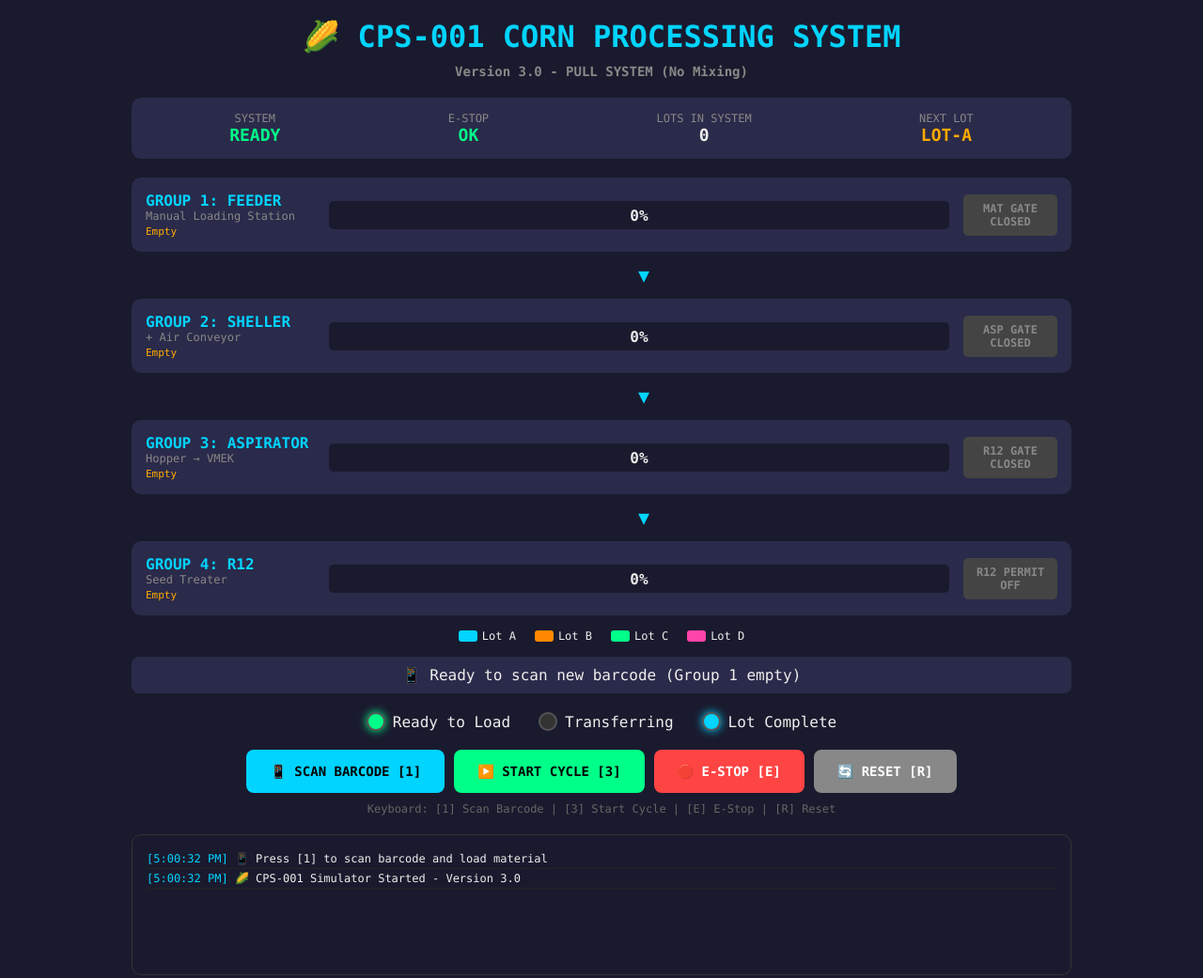
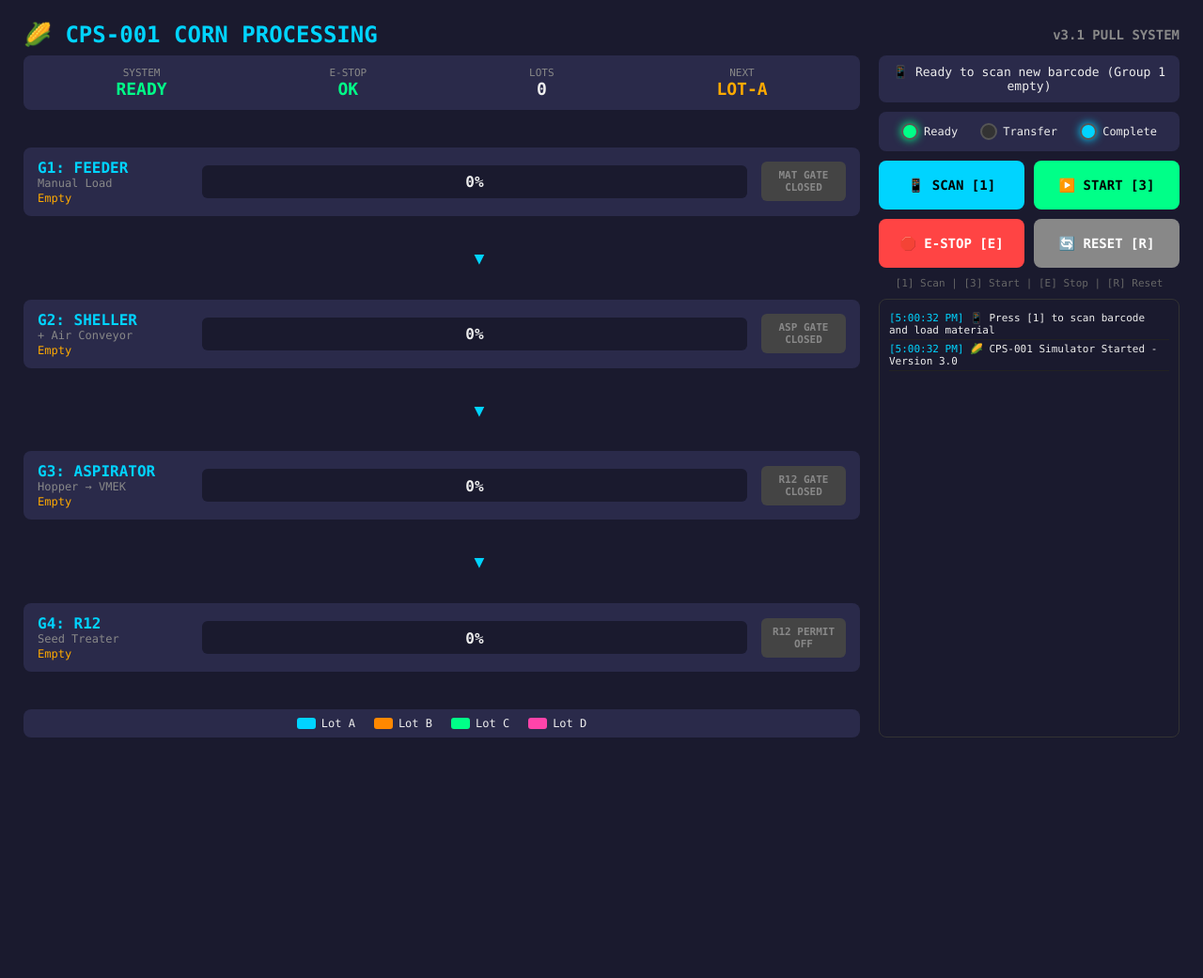
Before and after one commit to ddeje/Programa-PLC, a plain HTML site: page Programa PLC/simulator/cps_web_simulator.html in a window 1280 px wide. Shown: the whole page at 94% size. After the commit the page ends 800 px from the top, so only its background shows below. Drawn offline with Linux system fonts and the light colour scheme.

Commit message:
Simulator v3.2: Larger UI elements, better spacing

```diff
--- a/Programa PLC/simulator/cps_web_simulator.html
+++ b/Programa PLC/simulator/cps_web_simulator.html
@@ -6,44 +6,84 @@
     <title>CPS-001 Simulator - PULL SYSTEM v3</title>
     <style>
         * { box-sizing: border-box; margin: 0; padding: 0; }
-        body {
+        html, body {
             font-family: 'Consolas', 'Courier New', monospace;
             background: #1a1a2e;
             color: #eee;
-            min-height: 100vh;
-            padding: 20px;
+            height: 100vh;
+            overflow: hidden;
         }
-        .container { max-width: 1000px; margin: 0 auto; }
-        h1 { text-align: center; color: #00d4ff; margin-bottom: 10px; }
-        h2 { text-align: center; color: #888; font-size: 14px; margin-bottom: 20px; }
+        .container {
+            height: 100vh;
+            display: flex;
+            flex-direction: column;
+            padding: 15px 25px;
+        }
+        .header {
+            display: flex;
+            justify-content: space-between;
+            align-items: center;
+            padding: 8px 0;
+        }
+        .header h1 { color: #00d4ff; font-size: 24px; }
+        .header h2 { color: #888; font-size: 14px; }
+
+        .main-content {
+            display: flex;
+            flex: 1;
+            gap: 20px;
+            min-height: 0;
+        }
+
+        .left-panel {
+            flex: 2;
+            display: flex;
+            flex-direction: column;
+            gap: 8px;
+        }
+
+        .right-panel {
+            width: 320px;
+            display: flex;
+            flex-direction: column;
+            gap: 10px;
+        }
 
         .status-bar {
             display: flex; justify-content: space-around;
-            background: #2a2a4a; padding: 15px; border-radius: 10px;
-            margin-bottom: 20px;
+            background: #2a2a4a; padding: 12px; border-radius: 8px;
         }
         .status-item { text-align: center; }
-        .status-label { font-size: 12px; color: #888; }
+        .status-label { font-size: 11px; color: #888; }
         .status-value { font-size: 18px; font-weight: bold; }
         .status-ok { color: #00ff88; }
         .status-error { color: #ff4444; }
         .status-warning { color: #ffaa00; }
 
         .groups-container {
-            display: flex; flex-direction: column; gap: 10px;
+            display: flex;
+            flex-direction: column;
+            flex: 1;
+            justify-content: space-evenly;
+        }
+        .group-row {
+            display: flex;
+            align-items: center;
+            gap: 8px;
         }
         .group {
-            background: #2a2a4a; border-radius: 10px; padding: 15px;
+            background: #2a2a4a; border-radius: 8px; padding: 12px 15px;
             display: flex; align-items: center; gap: 15px;
+            flex: 1;
         }
-        .group-info { width: 180px; }
-        .group-name { font-weight: bold; color: #00d4ff; }
+        .group-info { width: 160px; }
+        .group-name { font-weight: bold; color: #00d4ff; font-size: 16px; }
         .group-desc { font-size: 12px; color: #888; }
-        .group-lot { font-size: 11px; color: #ffaa00; margin-top: 3px; }
+        .group-lot { font-size: 12px; color: #ffaa00; margin-top: 2px; }
 
         .progress-bar {
-            flex: 1; height: 30px; background: #1a1a2e;
-            border-radius: 5px; overflow: hidden; position: relative;
+            flex: 1; height: 35px; background: #1a1a2e;
+            border-radius: 6px; overflow: hidden; position: relative;
         }
         .progress-fill {
             height: 100%;
@@ -57,31 +97,33 @@
         .progress-text {
             position: absolute; top: 50%; left: 50%;
             transform: translate(-50%, -50%);
-            font-weight: bold;
+            font-weight: bold; font-size: 16px;
         }
 
         .gate {
-            width: 100px; text-align: center; padding: 8px;
-            border-radius: 5px; font-weight: bold; font-size: 12px;
+            width: 90px; text-align: center; padding: 8px;
+            border-radius: 6px; font-weight: bold; font-size: 11px;
         }
         .gate-open { background: #00ff88; color: #000; }
         .gate-closed { background: #444; color: #888; }
 
         .arrow {
-            text-align: center; font-size: 20px; color: #00d4ff;
-            margin: 3px 0; margin-left: 90px;
+            color: #00d4ff; font-size: 18px;
+            text-align: center;
+            padding: 2px 0;
+            margin-left: 80px;
         }
 
         .controls {
-            display: flex; gap: 10px; margin-top: 20px;
-            flex-wrap: wrap; justify-content: center;
+            display: grid; grid-template-columns: 1fr 1fr;
+            gap: 10px;
         }
         .btn {
-            padding: 15px 25px; border: none; border-radius: 8px;
+            padding: 18px 10px; border: none; border-radius: 8px;
             font-family: inherit; font-size: 14px; font-weight: bold;
             cursor: pointer; transition: all 0.2s;
         }
-        .btn:hover { transform: scale(1.05); }
+        .btn:hover { transform: scale(1.02); }
         .btn:disabled { opacity: 0.5; cursor: not-allowed; transform: none; }
         .btn-scan { background: #00d4ff; color: #000; }
         .btn-start { background: #00ff88; color: #000; }
@@ -89,14 +131,12 @@
         .btn-reset { background: #888; color: #fff; }
 
         .indicators {
-            display: flex; justify-content: center; gap: 30px;
-            margin-top: 20px; flex-wrap: wrap;
+            display: flex; justify-content: space-around;
+            background: #2a2a4a; padding: 12px; border-radius: 8px;
         }
-        .indicator {
-            display: flex; align-items: center; gap: 8px;
-        }
+        .indicator { display: flex; align-items: center; gap: 6px; font-size: 12px; }
         .light {
-            width: 20px; height: 20px; border-radius: 50%;
+            width: 18px; height: 18px; border-radius: 50%;
             background: #333; border: 2px solid #555;
         }
         .light-green { background: #00ff88; box-shadow: 0 0 10px #00ff88; }
@@ -105,36 +145,42 @@
 
         .log {
             background: #1a1a2e; border: 1px solid #333;
-            border-radius: 10px; padding: 15px; margin-top: 20px;
-            height: 150px; overflow-y: auto;
+            border-radius: 8px; padding: 10px;
+            flex: 1; overflow-y: auto; min-height: 0;
         }
-        .log-entry { font-size: 12px; padding: 3px 0; border-bottom: 1px solid #222; }
+        .log-entry { font-size: 11px; padding: 3px 0; border-bottom: 1px solid #222; }
         .log-time { color: #00d4ff; }
 
         .legend {
             display: flex; justify-content: center; gap: 20px;
-            margin-top: 15px; font-size: 12px;
+            font-size: 12px; padding: 8px 0;
+            background: #2a2a4a; border-radius: 8px;
         }
-        .legend-item { display: flex; align-items: center; gap: 5px; }
+        .legend-item { display: flex; align-items: center; gap: 6px; }
         .legend-color { width: 20px; height: 12px; border-radius: 3px; }
 
         .keyboard-hint {
-            text-align: center; margin-top: 10px; color: #666; font-size: 12px;
+            text-align: center; color: #666; font-size: 11px;
         }
 
         .queue-info {
-            background: #2a2a4a; padding: 10px 15px; border-radius: 8px;
-            margin-top: 15px; text-align: center;
+            background: #2a2a4a; padding: 10px 12px; border-radius: 8px;
+            text-align: center; font-size: 13px;
         }
         .queue-info span { color: #ffaa00; font-weight: bold; }
     </style>
 </head>
 <body>
     <div class="container">
-        <h1>🌽 CPS-001 CORN PROCESSING SYSTEM</h1>
-        <h2>Version 3.0 - PULL SYSTEM (No Mixing)</h2>
+        <!-- Header -->
+        <div class="header">
+            <h1>🌽 CPS-001 CORN PROCESSING</h1>
+            <h2>v3.1 PULL SYSTEM</h2>
+        </div>
 
-        <!-- Status Bar -->
+        <div class="main-content">
+            <!-- Left Panel: Groups -->
+            <div class="left-panel">
                 <div class="status-bar">
                     <div class="status-item">
                         <div class="status-label">SYSTEM</div>
@@ -145,22 +191,22 @@
                         <div id="estopStatus" class="status-value status-ok">OK</div>
                     </div>
                     <div class="status-item">
-                <div class="status-label">LOTS IN SYSTEM</div>
+                        <div class="status-label">LOTS</div>
                         <div id="lotsCount" class="status-value">0</div>
                     </div>
                     <div class="status-item">
-                <div class="status-label">NEXT LOT</div>
+                        <div class="status-label">NEXT</div>
                         <div id="nextLot" class="status-value status-warning">---</div>
                     </div>
                 </div>
 
-        <!-- Groups -->
                 <div class="groups-container">
                     <!-- Group 1 -->
+                    <div class="group-row">
                         <div class="group">
                             <div class="group-info">
-                    <div class="group-name">GROUP 1: FEEDER</div>
-                    <div class="group-desc">Manual Loading Station</div>
+                                <div class="group-name">G1: FEEDER</div>
+                                <div class="group-desc">Manual Load</div>
                                 <div id="lot1" class="group-lot">Empty</div>
                             </div>
                             <div class="progress-bar">
@@ -169,13 +215,14 @@
                             </div>
                             <div id="gate1" class="gate gate-closed">MAT GATE<br>CLOSED</div>
                         </div>
-
+                    </div>
                     <div class="arrow">▼</div>
 
                     <!-- Group 2 -->
+                    <div class="group-row">
                         <div class="group">
                             <div class="group-info">
-                    <div class="group-name">GROUP 2: SHELLER</div>
+                                <div class="group-name">G2: SHELLER</div>
                                 <div class="group-desc">+ Air Conveyor</div>
                                 <div id="lot2" class="group-lot">Empty</div>
                             </div>
@@ -185,13 +232,14 @@
                             </div>
                             <div id="gate2" class="gate gate-closed">ASP GATE<br>CLOSED</div>
                         </div>
-
+                    </div>
                     <div class="arrow">▼</div>
 
                     <!-- Group 3 -->
+                    <div class="group-row">
                         <div class="group">
                             <div class="group-info">
-                    <div class="group-name">GROUP 3: ASPIRATOR</div>
+                                <div class="group-name">G3: ASPIRATOR</div>
                                 <div class="group-desc">Hopper → VMEK</div>
                                 <div id="lot3" class="group-lot">Empty</div>
                             </div>
@@ -201,13 +249,14 @@
                             </div>
                             <div id="gate3" class="gate gate-closed">R12 GATE<br>CLOSED</div>
                         </div>
-
+                    </div>
                     <div class="arrow">▼</div>
 
                     <!-- Group 4 -->
+                    <div class="group-row">
                         <div class="group">
                             <div class="group-info">
-                    <div class="group-name">GROUP 4: R12</div>
+                                <div class="group-name">G4: R12</div>
                                 <div class="group-desc">Seed Treater</div>
                                 <div id="lot4" class="group-lot">Empty</div>
                             </div>
@@ -218,50 +267,49 @@
                             <div id="r12permit" class="gate gate-closed">R12 PERMIT<br>OFF</div>
                         </div>
                     </div>
+                </div>
 
-        <!-- Legend -->
                 <div class="legend">
                     <div class="legend-item"><div class="legend-color" style="background: #00d4ff;"></div> Lot A</div>
                     <div class="legend-item"><div class="legend-color" style="background: #ff8800;"></div> Lot B</div>
                     <div class="legend-item"><div class="legend-color" style="background: #00ff88;"></div> Lot C</div>
                     <div class="legend-item"><div class="legend-color" style="background: #ff44aa;"></div> Lot D</div>
                 </div>
-
-        <!-- Queue Info -->
-        <div class="queue-info" id="queueInfo">
-            Scan a barcode to load material into Group 1
             </div>
 
-        <!-- Indicators -->
+            <!-- Right Panel: Controls & Log -->
+            <div class="right-panel">
+                <div class="queue-info" id="queueInfo">
+                    Scan barcode to load → Group 1
+                </div>
+
                 <div class="indicators">
                     <div class="indicator">
                         <div id="lightReady" class="light"></div>
-                <span>Ready to Load</span>
+                        <span>Ready</span>
                     </div>
                     <div class="indicator">
                         <div id="lightProgress" class="light"></div>
-                <span>Transferring</span>
+                        <span>Transfer</span>
                     </div>
                     <div class="indicator">
                         <div id="lightComplete" class="light"></div>
-                <span>Lot Complete</span>
+                        <span>Complete</span>
                     </div>
                 </div>
 
-        <!-- Controls -->
                 <div class="controls">
-            <button id="btnScan" class="btn btn-scan" onclick="scanBarcode()">📱 SCAN BARCODE [1]</button>
-            <button id="btnStart" class="btn btn-start" onclick="startCycle()">▶️ START CYCLE [3]</button>
+                    <button id="btnScan" class="btn btn-scan" onclick="scanBarcode()">📱 SCAN [1]</button>
+                    <button id="btnStart" class="btn btn-start" onclick="startCycle()">▶️ START [3]</button>
                     <button id="btnEstop" class="btn btn-estop" onclick="eStop()">🛑 E-STOP [E]</button>
                     <button id="btnReset" class="btn btn-reset" onclick="resetSystem()">🔄 RESET [R]</button>
                 </div>
 
-        <div class="keyboard-hint">
-            Keyboard: [1] Scan Barcode | [3] Start Cycle | [E] E-Stop | [R] Reset
+                <div class="keyboard-hint">[1] Scan | [3] Start | [E] Stop | [R] Reset</div>
+
+                <div id="log" class="log"></div>
             </div>
-
-        <!-- Log -->
-        <div id="log" class="log"></div>
+        </div>
     </div>
 
     <script>
```
Lines whose indentation alone changed are shown as unchanged.
